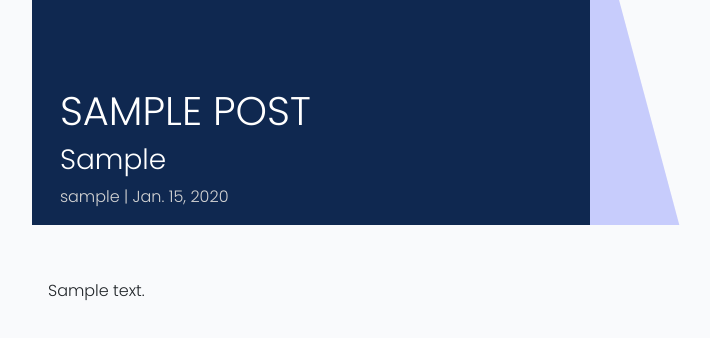
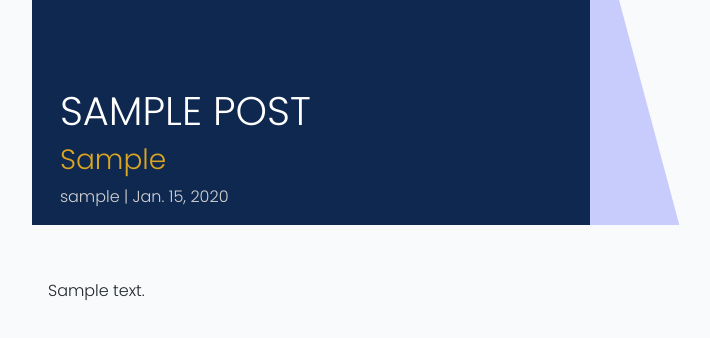
Before and after one commit to JFrdrkssn/playbay, a Django app: page /post/1/ in a window 1280 px wide. Shown: the part 142-480 px from the top of the page, without its empty margins (50-760 px from the left). Run offline with Django 3.2, Linux system fonts and the light colour scheme; tables that the repository leaves empty hold one stand-in row (values such as "Sample post"); some libraries are stand-ins or nearby versions.

Commit message:
Add gold text color to post category for better visual contrast

```diff
--- a/static/css/style.css
+++ b/static/css/style.css
@@ -162,6 +162,7 @@ body {
 
 .post-category {
     margin-left: 5%;
+    color: goldenrod;
 }
 
 .post-subtitle {
```
